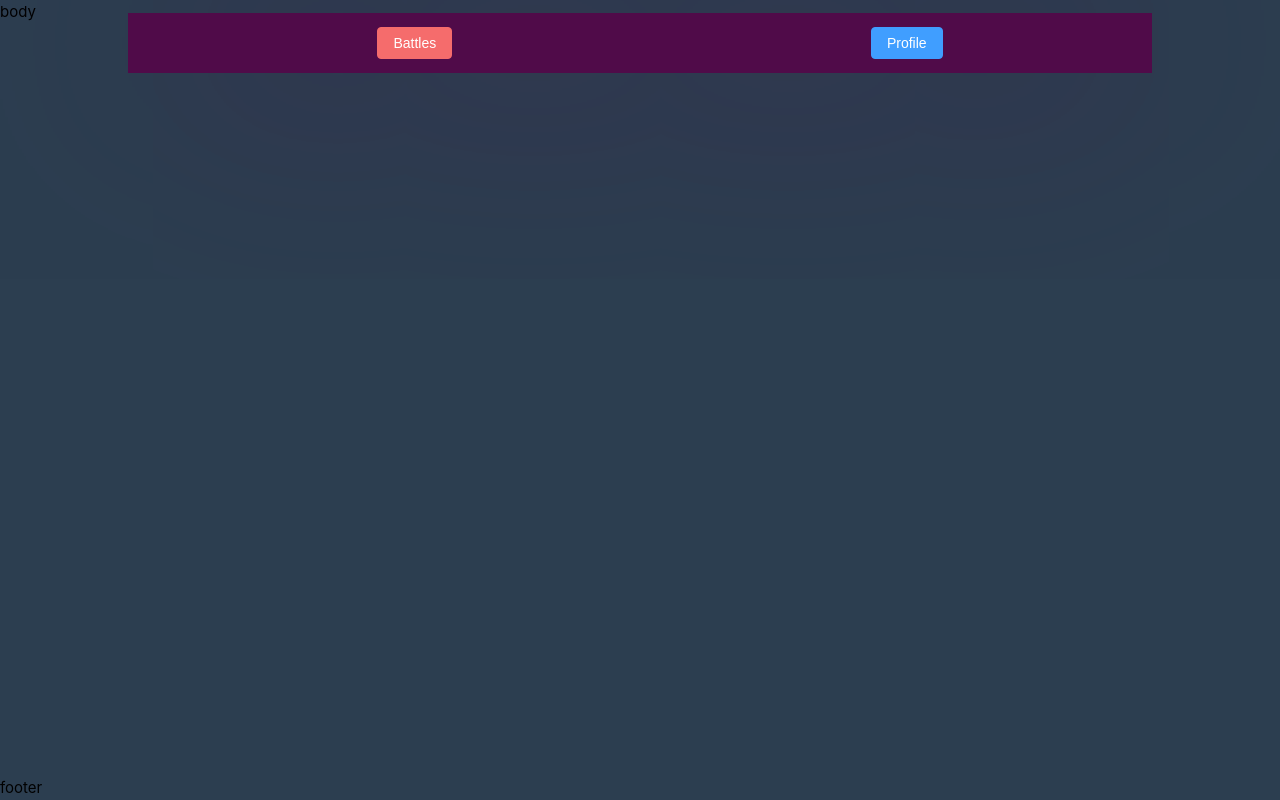
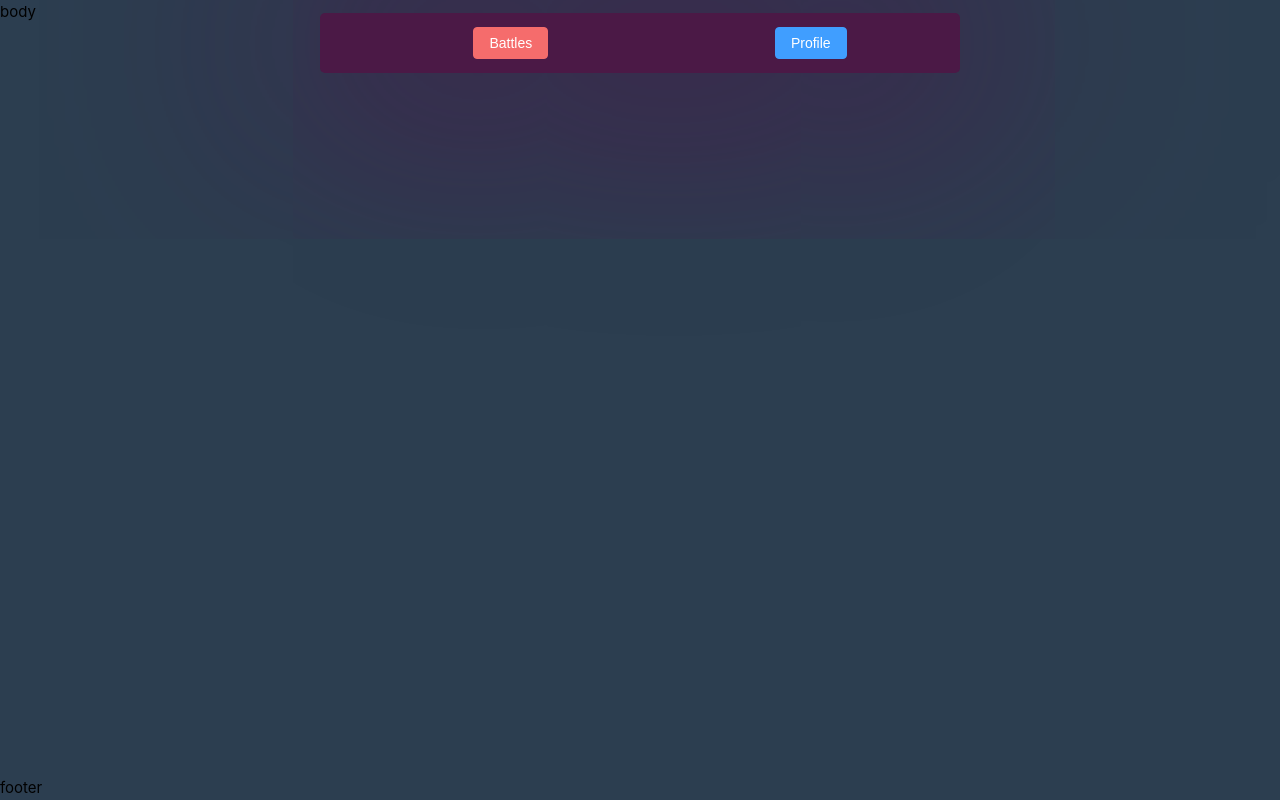
Before and after one commit to moroshma/REST-ful-code-battle-platform, a Vue app: page / in a window 1280 px wide. Built offline with nearby package versions, Linux system fonts and the light colour scheme.

Commit message:
dynamic box-shadow in header

```diff
--- /dev/null
+++ b/src/interfaces/homePage/interfaces.ts
@@ -0,0 +1,11 @@
+export interface IBoxShadow{
+    x: number,
+    y: number,
+    blur: number,
+    opacity: number
+}
+
+export interface IMouseCoords{
+    x: number,
+    y: number,
+}
--- a/src/layouts/HomeLayout.vue
+++ b/src/layouts/HomeLayout.vue
@@ -6,7 +6,7 @@ import { throttle } from '@/helpers/throttle'
 
 const mouseEvent = ref<MouseEvent>()
 
-const throttleUpdateMouseEvent = throttle(updateMouseEvent,200)
+const throttleUpdateMouseEvent = throttle(updateMouseEvent,100)
 
 function updateMouseEvent(event:MouseEvent){
     mouseEvent.value = event
--- a/src/views/HeaderView.vue
+++ b/src/views/HeaderView.vue
@@ -1,5 +1,6 @@
 <script setup lang="ts">
 import { computed, ref, watchEffect } from 'vue';
+import type { IBoxShadow, IMouseCoords } from '@/interfaces/homePage/interfaces'
 
 const props = defineProps({
     mouseEvent: {
@@ -8,18 +9,50 @@ const props = defineProps({
     }
 })
 
-const m = computed(() => props.mouseEvent)
+const boxShadowStyle = ref('12px 0px 500px 5px rgb(80, 11, 73, 1)')
+
+const mouseEvent = computed(() => props.mouseEvent)
 const activeTabIndex = ref<number>()
 
 watchEffect(() => {
-    console.log(m.value);
+    const coords = getMouseCoordsRelativeToTheCenter(mouseEvent.value)
 
+    setBoxShadowStyle(getBoxShadowStyle(coords))
 })
+
+function getMouseCoordsRelativeToTheCenter(mouseEvent: MouseEvent | undefined): IMouseCoords {
+    if (!mouseEvent) return {
+        x: 0,
+        y: 0,
+    }
+    const width = window.document.body.clientWidth
+    const height = window.document.body.clientHeight
+
+    const centerX = width / 2
+    const centerY = height / 2
+
+    const x = mouseEvent.x - centerX
+    const y = mouseEvent.y - centerY
+    return {
+        x,
+        y,
+    }
+}
+
+function getBoxShadowStyle(mouseCoords: IMouseCoords): IBoxShadow {
+    const ratio = (mouseCoords.y / document.body.clientHeight) * 600
+    return { ...mouseCoords,y:ratio, opacity: 0.8, blur: 500 }
+}
+
+function setBoxShadowStyle(obj: IBoxShadow): void {
+    const { x, y, blur, opacity } = obj
+    boxShadowStyle.value = `${x / 7}px ${y / 7}px ${blur}px 40px rgb(80, 11, 73, ${opacity})`
+}
 </script>
 
 <template>
     <header>
-        <ul>
+        <ul :style="{ 'box-shadow': boxShadowStyle }">
             <li> <el-button type="danger" :round="activeTabIndex === 1" @click="activeTabIndex = 1">Battles</el-button>
             </li>
             <li> <el-button type="primary" :round="activeTabIndex === 2" @click="activeTabIndex = 2">Profile</el-button>
@@ -37,14 +70,16 @@ header {
 }
 
 header ul {
-    width: 80%;
+    transition: all 0.1s;
+    width: 50%;
     margin: 0 auto;
-    background-color: rgb(80, 11, 73);
+    background-color: rgb(75, 25, 70);
     height: 60px;
     display: flex;
     justify-content: space-around;
     align-items: center;
 
-    box-shadow: 12px 0px 500px 0px rgb(80, 11, 73, 0.5);
+
+    border-radius: 5px;
 }
 </style>
```
